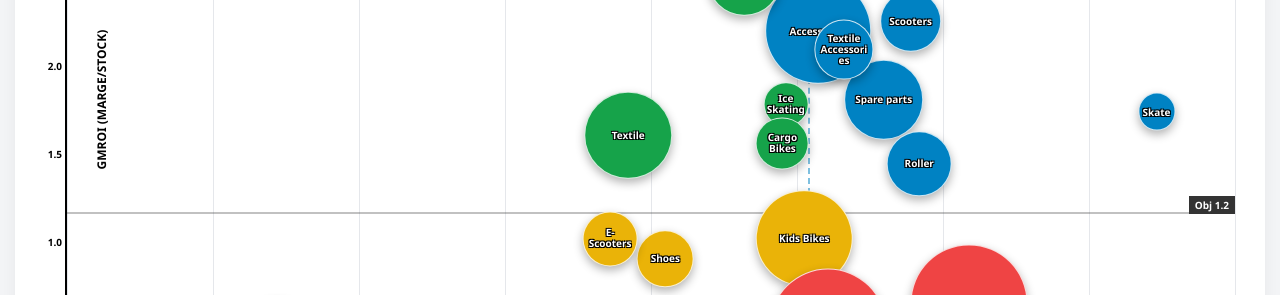
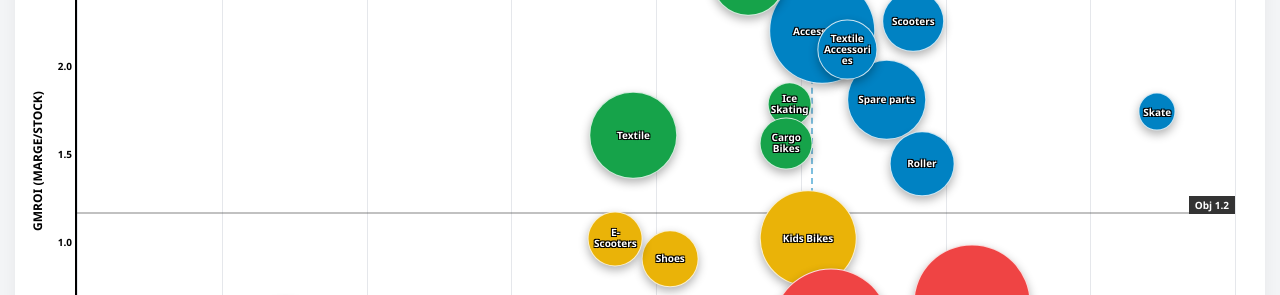
Before and after one commit to floxtheflox/dashboard-securise, a plain HTML site: page index.html in a window 1280 px wide. Shown: the part 275-570 px from the top of the page. Drawn offline with Linux system fonts and the light colour scheme.

Commit message:
Update index.html

```diff
--- a/index.html
+++ b/index.html
@@ -30,7 +30,7 @@
 
         /* GRAPH AREA */
         .chart-wrap { background:white; border-radius:16px; height:calc(100vh - 180px); position:relative; box-shadow:0 4px 15px rgba(0,0,0,0.05); overflow:hidden; min-height: 400px; }
-        .plot { position:absolute; top:40px; left:50px; right:30px; bottom:50px; border-left:2px solid #000; border-bottom:2px solid #000; background:white; }
+        .plot { position:absolute; top:40px; left:60px; right:30px; bottom:50px; border-left:2px solid #000; border-bottom:2px solid #000; background:white; }
 
         .zone-label { position: absolute; font-weight: 900; font-size: 24px; text-transform: uppercase; user-select: none; pointer-events: none; z-index: 0; text-align: center; line-height: 1; opacity: 0.4; }
         @media(min-width: 768px) { .zone-label { font-size: 40px; } }
@@ -42,9 +42,12 @@
         .zone-dil  { bottom: 5%; left: 3%; color:rgba(234, 179, 8, 0.5); text-align: left; }
         .zone-dog  { bottom: 5%; right: 3%; color:rgba(239, 68, 68, 0.4); text-align: right; }
 
-        .axis-label { position:absolute; font-size:10px; font-weight:900; color:#000; text-transform: uppercase; }
+        .axis-label { position:absolute; font-size:10px; font-weight:900; color:#000; text-transform: uppercase; white-space: nowrap; }
         @media(min-width: 768px) { .axis-label { font-size: 12px; } }
-        .axis-y-label { top:50%; left:-35px; transform:rotate(-90deg) translateX(50%); }
+
+        /* CORRECTION ICI : GMROI à gauche de l'axe vertical */
+        .axis-y-label { top:50%; left:-40px; transform: translate(-50%, -50%) rotate(-90deg); }
+
         .axis-x-label { bottom:-35px; left:50%; transform:translateX(-50%); }
 
         .grid-line { position:absolute; background:#e5e7eb; pointer-events:none; }
@@ -56,25 +59,23 @@
             border:1px solid rgba(255,255,255,0.8); cursor:pointer;
             display:flex; align-items:center; justify-content:center;
             box-shadow:0 4px 10px rgba(0,0,0,0.3); transition: all 0.8s cubic-bezier(0.25, 1, 0.5, 1);
-            z-index: 10; overflow: visible; /* Modifié pour le tactile */
+            z-index: 10; overflow: visible;
         }
         .bubble-txt { position: absolute; width: 90%; text-align: center; font-size: 9px; font-weight: 900; color: white; line-height: 1.1; pointer-events: none; text-shadow: -1px -1px 0 #000, 1px -1px 0 #000, -1px 1px 0 #000, 1px 1px 0 #000; z-index: 20; word-wrap: break-word; overflow:hidden; }
         @media(min-width: 768px) { .bubble-txt { font-size: 10px; } }
 
-        /* TOOLTIP MOBILE-FRIENDLY (Pointer-events auto permet de cliquer dedans) */
         .tooltip {
             visibility:hidden; opacity:0; position:absolute;
             background:rgba(0,0,0,0.95); color:white; padding:12px; border-radius:8px;
             min-width:200px; z-index:1000; border:1px solid #555; text-align:left;
             box-shadow: 0 10px 25px rgba(0,0,0,0.6);
             bottom: 120%; left: 50%; transform: translateX(-50%);
-            transition: opacity 0.2s; pointer-events: auto; /* IMPORTANT POUR LE TACTILE */
+            transition: opacity 0.2s; pointer-events: auto;
         }
         .tooltip.force-bottom { bottom: auto; top: 120%; }
         .tooltip.force-left   { left: auto; right: -20px; transform: none; }
         .tooltip.force-right  { left: -20px; right: auto; transform: none; }
 
-        /* Au hover (PC) ou au Focus (Mobile), on affiche */
         .bubble:hover .tooltip, .bubble:focus .tooltip, .bubble.active-touch .tooltip { visibility:visible; opacity:1; }
         .bubble:hover { z-index: 100 !important; border:2px solid #000; opacity: 1 !important; filter: none !important; }
 
@@ -82,7 +83,6 @@
         .row { display:flex; justify-content:space-between; font-size:12px; margin-bottom:4px; border-bottom:1px dashed #333; padding-bottom:2px; }
         .val { font-weight:bold; color:white; font-family:monospace; }
 
-        /* Bouton de Zoom dans le tooltip (spécial Mobile) */
         .btn-zoom { margin-top: 8px; width: 100%; padding: 8px; background: var(--blue); color: white; border: none; border-radius: 4px; font-weight: bold; cursor: pointer; text-transform: uppercase; font-size: 10px; }
         .btn-zoom:hover { background: #006090; }
 
@@ -91,7 +91,6 @@
     </style>
 </head>
 <body>
-
 <header>
     <div class="header-top">
         <h2 style="margin:0; color:var(--blue); font-size:18px;">Stratégie Matrix</h2>
@@ -131,7 +130,7 @@
 </div>
 
 <script>
-    // === ENREGISTREMENT DU SERVICE WORKER (PWA) ===
+    // === Scripts JS (inchangés pour conserver la logique) ===
     if ('serviceWorker' in navigator) {
       window.addEventListener('load', () => {
         navigator.serviceWorker.register('./sw.js').then((reg) => {
@@ -156,11 +155,9 @@
 
     fetch('data.json').then(r => r.json()).then(data => {
         RAW_DATA = data.filter(d => !EXCLUDED.includes(d.cat) && !EXCLUDED.includes(d.univ));
-
         populateSelect('univ-select', 'univ');
         populateSelect('pano-select', 'panoplie');
         populateSelect('nature-select', 'nature');
-
         YEARS_LIST = [...new Set(RAW_DATA.map(d => d.year))].sort((a,b)=>a-b);
         YEAR = YEARS_LIST[YEARS_LIST.length-1];
         renderYearButtons();
@@ -174,24 +171,13 @@
     }
 
     function updateFocusList() {
-        let filteredAllYears = RAW_DATA.filter(d =>
-            (FILTERS.UNIV === 'ALL' || d.univ === FILTERS.UNIV) &&
-            (FILTERS.PANO === 'ALL' || d.panoplie === FILTERS.PANO) &&
-            (FILTERS.NATURE === 'ALL' || d.nature === FILTERS.NATURE)
-        );
+        let filteredAllYears = RAW_DATA.filter(d => (FILTERS.UNIV === 'ALL' || d.univ === FILTERS.UNIV) && (FILTERS.PANO === 'ALL' || d.panoplie === FILTERS.PANO) && (FILTERS.NATURE === 'ALL' || d.nature === FILTERS.NATURE));
         let uniqueItems = new Map();
-        if (VIEW === 'MACRO') {
-            filteredAllYears.forEach(d => { if(!HIDDEN.has(d.cat)) uniqueItems.set(d.cat, d.cat); });
-        } else {
-            filteredAllYears.forEach(d => {
-                if(d.cat === CAT_active && !HIDDEN.has(d.fam_name)) { uniqueItems.set(d.fam_name, (d.fam_code ? d.fam_code + " - " : "") + d.fam_name); }
-            });
-        }
-
+        if (VIEW === 'MACRO') { filteredAllYears.forEach(d => { if(!HIDDEN.has(d.cat)) uniqueItems.set(d.cat, d.cat); }); }
+        else { filteredAllYears.forEach(d => { if(d.cat === CAT_active && !HIDDEN.has(d.fam_name)) { uniqueItems.set(d.fam_name, (d.fam_code ? d.fam_code + " - " : "") + d.fam_name); } }); }
         const sel = document.getElementById('focus-select');
         sel.innerHTML = '<option value="ALL">🔍 Focus : Toutes</option>';
         let sorted = [...uniqueItems.entries()].sort((a,b) => a[1].localeCompare(b[1]));
-
         let focusStillExists = false;
         sorted.forEach(([id, label]) => {
             let o = document.createElement('option'); o.value = id; o.innerText = label;
@@ -203,7 +189,6 @@
 
     function setFilter(type, value) { stopPlay(); FILTERS[type] = value; updateFocusList(); initMacro(); }
     function setFocus(value) { FOCUS = value; render(); }
-
     function renderYearButtons() {
         const c = document.getElementById('year-container');
         c.innerHTML = '';
@@ -213,7 +198,6 @@
             c.appendChild(b);
         });
     }
-
     function togglePlay() { if (playInterval) stopPlay(); else startPlay(); }
     function startPlay() {
         let btn = document.getElementById('btn-play'); btn.innerText = "⏸ Pause"; btn.style.background = "#EF4444";
@@ -225,11 +209,7 @@
             YEAR = YEARS_LIST[currentIndex]; renderYearButtons(); render();
         }, 1200);
     }
-    function stopPlay() {
-        if (playInterval) { clearInterval(playInterval); playInterval = null; }
-        let btn = document.getElementById('btn-play'); btn.innerText = "▶ Lancer"; btn.style.background = "#10B981";
-    }
-
+    function stopPlay() { if (playInterval) { clearInterval(playInterval); playInterval = null; } let btn = document.getElementById('btn-play'); btn.innerText = "▶ Lancer"; btn.style.background = "#10B981"; }
     function getData() {
         let data = RAW_DATA.filter(d => d.year === YEAR && (FILTERS.UNIV === 'ALL' || d.univ === FILTERS.UNIV) && (FILTERS.PANO === 'ALL' || d.panoplie === FILTERS.PANO) && (FILTERS.NATURE === 'ALL' || d.nature === FILTERS.NATURE));
         if (VIEW === 'MACRO') {
@@ -240,42 +220,24 @@
                 agg[d.cat].stock += d.stock; agg[d.cat].sales += d.sales;
                 agg[d.cat].gmW += (d.gmroi * d.stock); agg[d.cat].caW += (d.cagr * d.sales);
             });
-            return Object.values(agg).filter(g => g.stock > 0 || g.sales > 0).map(g => ({
-                id: g.name, label: g.name, stock: g.stock, sales: g.sales,
-                gmroi: g.stock > 0 ? g.gmW / g.stock : 0, cagr: g.sales > 0 ? g.caW / g.sales : 0
-            }));
+            return Object.values(agg).filter(g => g.stock > 0 || g.sales > 0).map(g => ({ id: g.name, label: g.name, stock: g.stock, sales: g.sales, gmroi: g.stock > 0 ? g.gmW / g.stock : 0, cagr: g.sales > 0 ? g.caW / g.sales : 0 }));
         } else {
-            return data.filter(d => d.cat === CAT_active && !HIDDEN.has(d.fam_name) && (d.stock>0 || d.sales>0)).map(d => ({
-                id: d.fam_name, label: (d.fam_code ? d.fam_code + " - " : "") + d.fam_name,
-                stock: d.stock, sales: d.sales, gmroi: d.gmroi, cagr: d.cagr, models: d.models
-            }));
+            return data.filter(d => d.cat === CAT_active && !HIDDEN.has(d.fam_name) && (d.stock>0 || d.sales>0)).map(d => ({ id: d.fam_name, label: (d.fam_code ? d.fam_code + " - " : "") + d.fam_name, stock: d.stock, sales: d.sales, gmroi: d.gmroi, cagr: d.cagr, models: d.models }));
         }
     }
-
-    // FONCTION GLOBALE POUR LE BOUTON ZOOM (Mobile Friendly)
-    window.zoomToCategory = function(catId) {
-        stopPlay();
-        VIEW = 'MICRO';
-        CAT_active = catId;
-        FOCUS = 'ALL';
-        updateFocusList();
-        render();
-    };
+    window.zoomToCategory = function(catId) { stopPlay(); VIEW = 'MICRO'; CAT_active = catId; FOCUS = 'ALL'; updateFocusList(); render(); };
 
     function render() {
         const items = getData();
         const plot = document.getElementById('plot');
-
         let txt = VIEW==='MACRO' ? `Vue Globale : ${YEAR}` : `${CAT_active} : ${YEAR}`;
         let activeF = [];
         if(FILTERS.UNIV !== 'ALL') activeF.push(FILTERS.UNIV);
         if(FILTERS.PANO !== 'ALL') activeF.push(FILTERS.PANO);
         if(FILTERS.NATURE !== 'ALL') activeF.push(FILTERS.NATURE);
         if(activeF.length > 0) txt += ` (${activeF.join(' | ')})`;
-
         document.getElementById('subtitle').innerText = txt;
         document.getElementById('btn-back').style.display = VIEW==='MACRO'?'none':'block';
-
         const grid = document.getElementById('grid-layer');
         grid.innerHTML = '';
         for(let i=0; i<=MAX_Y; i+=0.5) {
@@ -285,105 +247,43 @@
         let rangeX = MAX_X - MIN_X;
         for(let i=MIN_X; i<=MAX_X; i+=10) {
             let p = ((MAX_X - i) / rangeX) * 100;
-            if(p>=0 && p<=100) {
-                grid.innerHTML += `<div class="grid-line" style="left:${p}%; top:0; bottom:0; width:1px;"></div>
-                                   <div class="grid-txt" style="left:${p}%; bottom:-20px; transform:translateX(-50%);">${i}%</div>`;
-            }
+            if(p>=0 && p<=100) { grid.innerHTML += `<div class="grid-line" style="left:${p}%; top:0; bottom:0; width:1px;"></div><div class="grid-txt" style="left:${p}%; bottom:-20px; transform:translateX(-50%);">${i}%</div>`; }
         }
-
         if(items.length > 0) {
             let totalSales = items.reduce((a,b)=>a+b.sales, 0);
             let avgCagr = totalSales > 0 ? items.reduce((a,b)=>a+(b.cagr*b.sales),0)/totalSales : 0;
             let posH = (1.2 / MAX_Y) * 100;
             let posV = ((MAX_X - avgCagr) / rangeX) * 100;
             if(posV < 0) posV = -10; if(posV > 100) posV = 110;
-
-            document.getElementById('ref-lines').innerHTML = `
-                <div style="position:absolute; bottom:${posH}%; width:100%; border-top:2px solid #333; opacity:0.3; transition: bottom 0.8s;"></div>
-                <div style="position:absolute; right:0; bottom:${posH}%; background:#333; color:white; font-size:10px; font-weight:bold; padding:2px 6px; transition: bottom 0.8s;">Obj 1.2</div>
-                <div style="position:absolute; height:100%; left:${posV}%; border-left:2px dashed var(--blue); opacity:0.5; transition: left 0.8s;"></div>
-            `;
-
+            document.getElementById('ref-lines').innerHTML = `<div style="position:absolute; bottom:${posH}%; width:100%; border-top:2px solid #333; opacity:0.3; transition: bottom 0.8s;"></div><div style="position:absolute; right:0; bottom:${posH}%; background:#333; color:white; font-size:10px; font-weight:bold; padding:2px 6px; transition: bottom 0.8s;">Obj 1.2</div><div style="position:absolute; height:100%; left:${posV}%; border-left:2px dashed var(--blue); opacity:0.5; transition: left 0.8s;"></div>`;
             let maxVal = Math.max(...items.map(d => SIZE==='stock'?d.stock:d.sales)) || 1;
-
             let currentIds = items.map(d => 'b_' + d.id.replace(/\W/g, ''));
-            plot.querySelectorAll('.bubble').forEach(e => {
-                if(!currentIds.includes(e.id)) e.remove();
-            });
-
+            plot.querySelectorAll('.bubble').forEach(e => { if(!currentIds.includes(e.id)) e.remove(); });
             items.forEach(d => {
                 let plotC = Math.max(MIN_X, Math.min(MAX_X, d.cagr));
                 let plotG = Math.max(0, Math.min(MAX_Y, d.gmroi));
-
                 let x = ((MAX_X - plotC) / rangeX) * 100;
                 let y = (plotG / MAX_Y) * 100;
                 let r = 25 + (Math.sqrt(SIZE==='stock'?d.stock:d.sales)/Math.sqrt(maxVal))*90;
-
                 let color = '#3B82F6';
                 if (d.gmroi >= 1.2 && d.cagr >= avgCagr) color = '#16A34A';
                 else if (d.gmroi >= 1.2) color = '#0082C3';
                 else if (d.cagr >= avgCagr) color = '#EAB308';
                 else color = '#EF4444';
-
                 let isFocused = (FOCUS === 'ALL' || d.id === FOCUS);
                 let safeId = 'b_' + d.id.replace(/\W/g, '');
                 let b = document.getElementById(safeId);
-
-                if (!b) {
-                    b = document.createElement('div');
-                    b.id = safeId;
-                    // Gestion du tactile pour ouvrir le tooltip au doigt
-                    b.onclick = function(e) {
-                        document.querySelectorAll('.bubble').forEach(el => el.classList.remove('active-touch'));
-                        this.classList.add('active-touch');
-                        e.stopPropagation(); // Empêche le clic de se propager au document
-                    };
-                    plot.appendChild(b);
-                }
-
+                if (!b) { b = document.createElement('div'); b.id = safeId; b.onclick = function(e) { document.querySelectorAll('.bubble').forEach(el => el.classList.remove('active-touch')); this.classList.add('active-touch'); e.stopPropagation(); }; plot.appendChild(b); }
                 b.className = 'bubble' + (r < 45 ? ' tiny' : '');
-                Object.assign(b.style, {
-                    left: x+'%', bottom: y+'%', width: r+'px', height: r+'px', background: color,
-                    opacity: isFocused ? '1' : '0.15', filter: isFocused ? 'none' : 'grayscale(100%)', zIndex: isFocused ? '10' : '1'
-                });
-
-                let lbl = d.label;
-                if(VIEW==='MICRO' && d.models) { lbl += `<br><span style="font-weight:normal; opacity:0.9; color:#eee;">${d.models} Mod.</span>`; }
-
-                // Bouton de zoom intégré au Tooltip (uniquement en vue Macro)
+                Object.assign(b.style, { left: x+'%', bottom: y+'%', width: r+'px', height: r+'px', background: color, opacity: isFocused ? '1' : '0.15', filter: isFocused ? 'none' : 'grayscale(100%)', zIndex: isFocused ? '10' : '1' });
+                let lbl = d.label; if(VIEW==='MICRO' && d.models) { lbl += `<br><span style="font-weight:normal; opacity:0.9; color:#eee;">${d.models} Mod.</span>`; }
                 let zoomBtnHTML = VIEW === 'MACRO' ? `<button class="btn-zoom" onclick="zoomToCategory('${d.id}')">🔍 Explorer les familles</button>` : '';
-
-                b.innerHTML = `<div class="bubble-txt">${lbl}</div>
-                    <div class="close-btn" onclick="event.stopPropagation(); hideItem('${d.id}')">×</div>
-                    <div class="tooltip">
-                        <div class="tooltip-header">${d.label}</div>
-                        <div class="row"><span>Stock :</span><span class="val">${fmt.money(d.stock)}</span></div>
-                        <div class="row"><span>Ventes :</span><span class="val">${fmt.money(d.sales)}</span></div>
-                        <div class="row"><span>GMROI :</span><span class="val">${d.gmroi.toFixed(2)}</span></div>
-                        <div class="row"><span>CAGR :</span><span class="val">${fmt.pct(d.cagr)}</span></div>
-                        ${d.models ? `<div class="row"><span>Modèles :</span><span class="val" style="color:#FFD700">${d.models}</span></div>`:''}
-                        ${zoomBtnHTML}
-                    </div>`;
-
-                b.onmouseenter = function() {
-                    let tip = this.querySelector('.tooltip');
-                    tip.className = 'tooltip';
-                    let bubbleRect = this.getBoundingClientRect();
-                    let plotRect = document.getElementById('plot').getBoundingClientRect();
-
-                    if (bubbleRect.top < plotRect.top + 150) tip.classList.add('force-bottom');
-                    if (bubbleRect.right > plotRect.right - 100) tip.classList.add('force-left');
-                    else if (bubbleRect.left < plotRect.left + 100) tip.classList.add('force-right');
-                };
+                b.innerHTML = `<div class="bubble-txt">${lbl}</div><div class="close-btn" onclick="event.stopPropagation(); hideItem('${d.id}')">×</div><div class="tooltip"><div class="tooltip-header">${d.label}</div><div class="row"><span>Stock :</span><span class="val">${fmt.money(d.stock)}</span></div><div class="row"><span>Ventes :</span><span class="val">${fmt.money(d.sales)}</span></div><div class="row"><span>GMROI :</span><span class="val">${d.gmroi.toFixed(2)}</span></div><div class="row"><span>CAGR :</span><span class="val">${fmt.pct(d.cagr)}</span></div>${d.models ? `<div class="row"><span>Modèles :</span><span class="val" style="color:#FFD700">${d.models}</span></div>`:''}${zoomBtnHTML}</div>`;
+                b.onmouseenter = function() { let tip = this.querySelector('.tooltip'); tip.className = 'tooltip'; let bubbleRect = this.getBoundingClientRect(); let plotRect = document.getElementById('plot').getBoundingClientRect(); if (bubbleRect.top < plotRect.top + 150) tip.classList.add('force-bottom'); if (bubbleRect.right > plotRect.right - 100) tip.classList.add('force-left'); else if (bubbleRect.left < plotRect.left + 100) tip.classList.add('force-right'); };
             });
         }
     }
-
-    // Ferme le tooltip ouvert si on tape à côté (sur mobile)
-    document.addEventListener('click', () => {
-        document.querySelectorAll('.bubble').forEach(el => el.classList.remove('active-touch'));
-    });
-
+    document.addEventListener('click', () => { document.querySelectorAll('.bubble').forEach(el => el.classList.remove('active-touch')); });
     function setSize(s) { stopPlay(); SIZE=s; document.getElementById('btn-stock').className=s==='stock'?'active':''; document.getElementById('btn-sales').className=s==='sales'?'active':''; render(); }
     function hideItem(id) { stopPlay(); HIDDEN.add(id); updateFocusList(); render(); }
     function initMacro() { stopPlay(); VIEW='MACRO'; CAT_active=null; FOCUS='ALL'; updateFocusList(); render(); }
```
